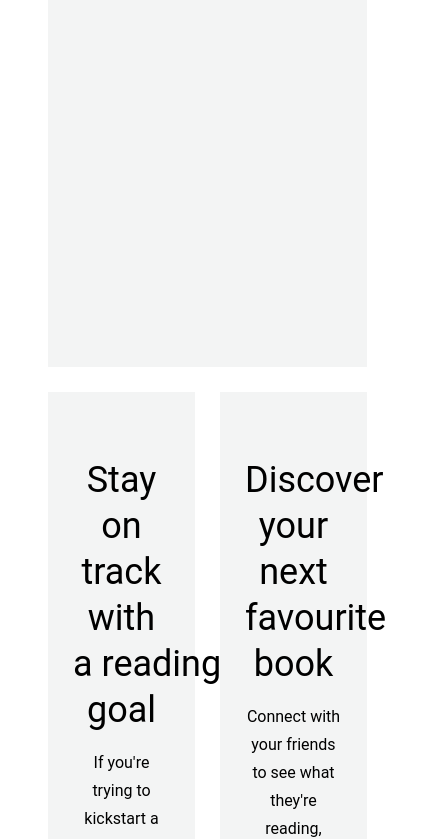
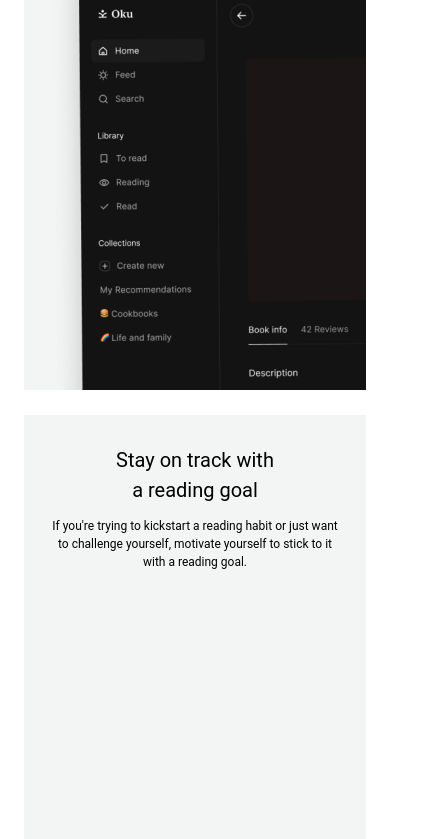
Before and after one commit to ir-afn/Oku-books, a plain HTML site: page index.html in a window 390 px wide. Shown: the part 779-1618 px from the top of the page, 425 px wide, since content can reach past the window. Drawn offline with Linux system fonts and the light colour scheme.

Commit message:
add features mob

```diff
--- a/index.html
+++ b/index.html
@@ -33,7 +33,7 @@
       <div class="hero">
         <div class="hero__text">
           <h2 class="hero__title">The companion app for your book&nbsp;shelf</h2>
-          <button>Create your account</button>
+          <button class="hero-btn">Create your account</button>
           <a class="link-sign-in" href="#">Already a member? Sign in.</a>
         </div>
         <img class="hero__img" src="img/hero.jpg" alt="girl and bookshelves">
@@ -41,7 +41,7 @@
       <section class="features">
         <article class="features__item">
           <h3 class="features__item__title">Track your reading<br>and&nbsp;build your library</h3>
-          <img src="" alt="">
+          <img class="features__item__img-desktop" src="/img/feature-desktop.png" alt="">
         </article>
         <article class="features__item">
           <h3 class="features__item__title">Stay on track with a&nbsp;reading goal</h3>
@@ -62,7 +62,7 @@
           <img src="" alt="">
         </article>
         <article class="features__item">
-          <h3 class="features__item__title">Read community reviews or leave one of your own</h3>
+          <h3 class="features__item__title">Read community reviews or leave one of&nbsp;your own</h3>
           <img src="" alt="">
         </article>
       </section>
--- a/scss/_globals.scss
+++ b/scss/_globals.scss
@@ -48,3 +48,23 @@
   font-size: 36px;
   font-weight: normal;
 }
+
+@media (max-width: 450px) {
+
+  body {
+    font-size: 12px;
+  }
+
+  .content-wrapper {
+    padding-right: 24px;
+    padding-left: 24px;
+  }
+
+  h2 {
+    font-size: 28px;
+  }
+
+  h3 {
+    font-size: 20px;
+  }
+}
--- a/scss/components/_features.scss
+++ b/scss/components/_features.scss
@@ -1,6 +1,7 @@
 .features {
+  width: 100%;
   display: grid;
-  grid-template-columns: 50% 50%;
+  grid-template-columns: 1fr 1fr;
   grid-template-rows: 630px 700px 680px 750px;
   gap: 25px;
   margin-left: auto;
@@ -10,25 +11,51 @@
 .features__item {
   padding: 0 25px;
   background-color: $grey-background;
-}
+  overflow: hidden;
 
-.features__item:nth-child(3n + 1) {
+  &:nth-child(3n + 1) {
     grid-column: 1 / 3;
   }
 
-.features__item__title {
+  &__title {
     margin-top: 65px;
     margin-left: auto;
     margin-right: auto;
     text-align: center;
     max-width: 416px;
-  line-height: 46px;
+    line-height: 1.5;
   }
 
-.features__item__text {
+  &__text {
     margin-left: auto;
     margin-right: auto;
     max-width: 430px;
     text-align: center;
-  line-height: 28px;
+    line-height: 1.5;
   }
+
+  &__img-desktop {
+    display: block;
+    margin-left: auto;
+    margin-right: auto;
+    margin-top: 55px;
+  }
+}
+
+@media (max-width: 450px) {
+
+  .features {
+    margin-top: 30px;
+    grid-template-columns: 1fr;
+    grid-template-rows: 600px 600px 600px 600px 600px 600px;
+
+    &__item:nth-child(3n + 1) {
+      grid-column: unset;
+    }
+
+    &__item__title {
+      margin-top: 30px;
+      max-width: 220px;
+    }
+  }
+}
--- a/scss/components/_hero.scss
+++ b/scss/components/_hero.scss
@@ -13,12 +13,6 @@
 
   &__img {
     width: 50%;
-    // position: absolute;
-    // width: 55%;
-    // height: auto;
-    // top: 0;
-    // right: 0;
-    // z-index: -1;
   }
 }
 
@@ -36,6 +30,7 @@
 
 @media (max-width: 1000px) and (min-width: 750px) {
   .hero {
+
     &__img {
       width: 40%;
       margin-top: 15px;
@@ -54,11 +49,21 @@
     padding-top: 15px;
 
     &__title {
-      font-size: 32px;
+      text-align: center;
+    }
+
+    &-btn {
+      display: block;
+      margin-left: auto;
+      margin-right: auto;
     }
 
     &__img {
       width: 70%;
     }
   }
+
+  .link-sign-in {
+    text-align: center;
+  }
 }
```
Also changed, not shown: scss/styles.css, 1 other file. Lines whose indentation alone changed are shown as unchanged.
